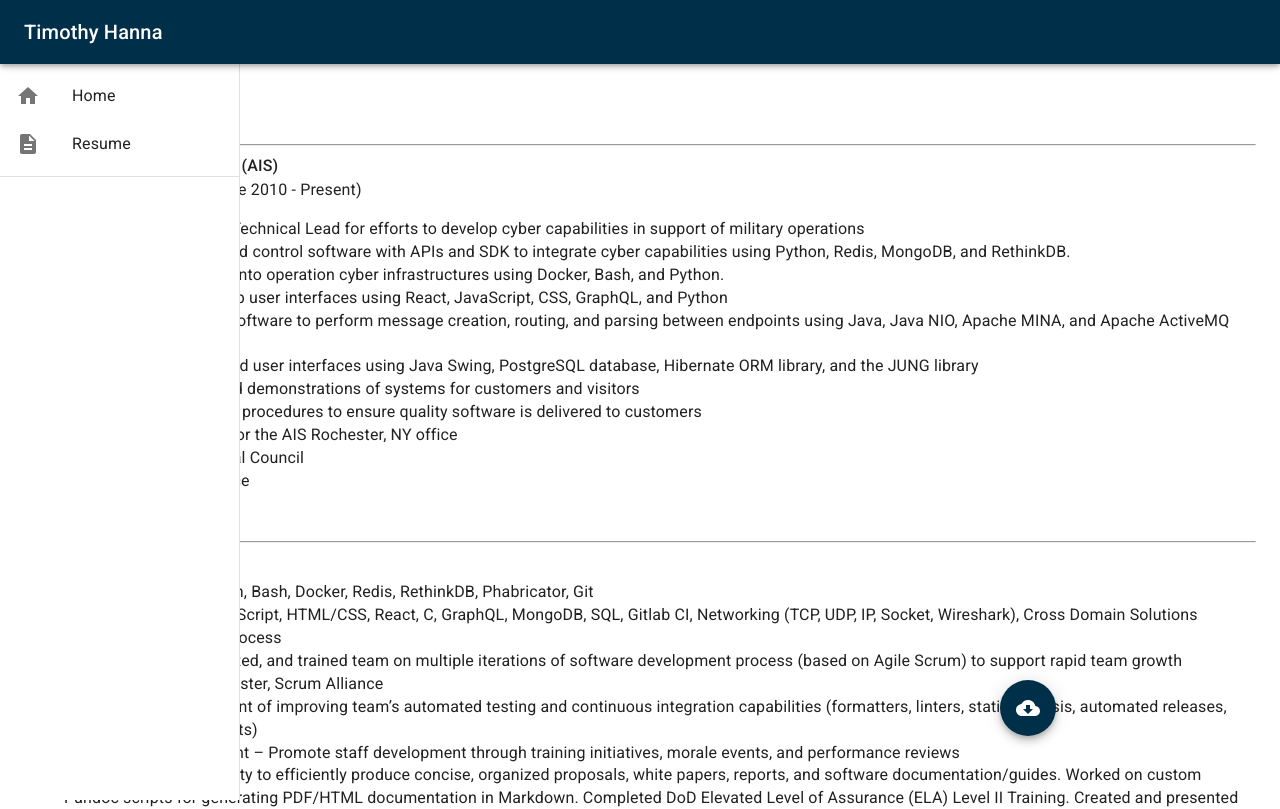
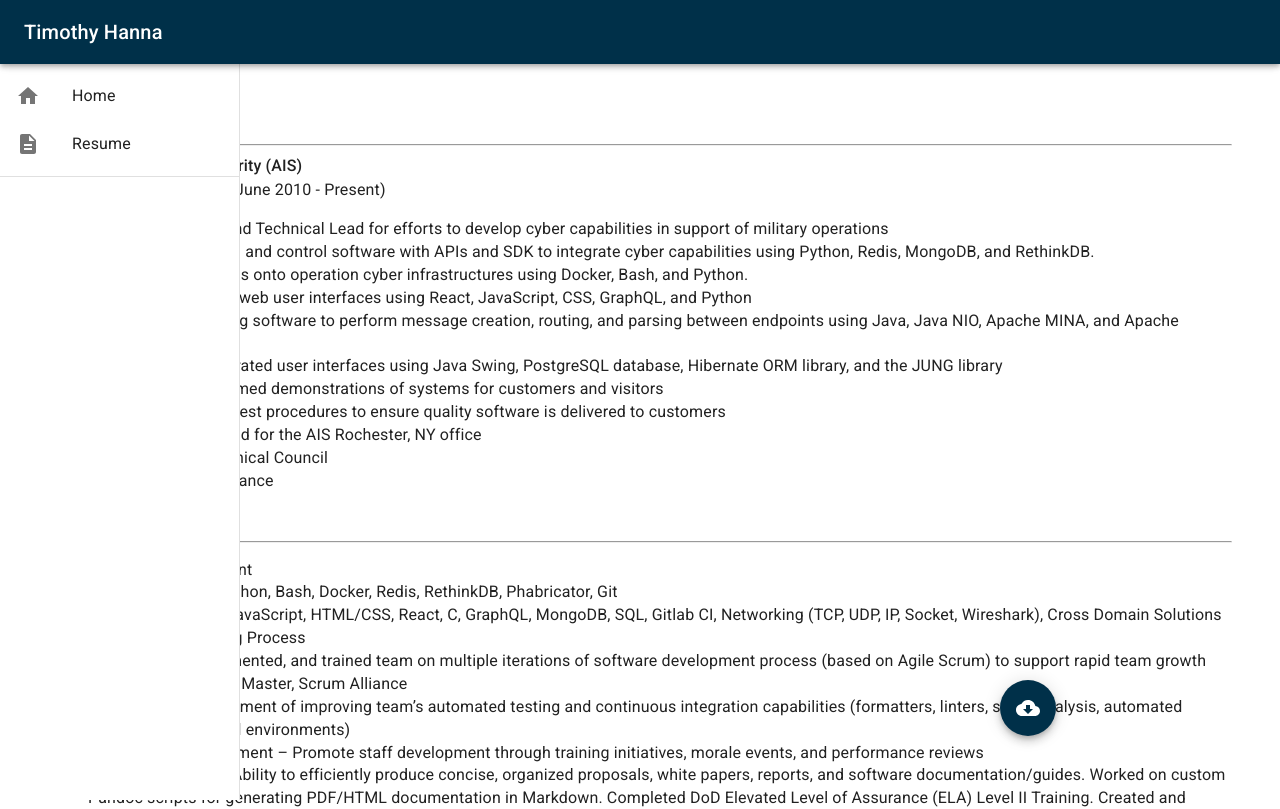
Before and after one commit to hannatr/hanna-website, a Next.js app: page /about in a window 1280 px wide. Shown: the top 809 px of the page. Built offline with nearby package versions, Linux system fonts and the light colour scheme.

Commit message:
Netlify install

```diff
--- a/package.json
+++ b/package.json
@@ -16,11 +16,13 @@
     "react-dom": "17.0.1"
   },
   "devDependencies": {
+    "@netlify/plugin-nextjs": "^1.1.0",
     "eslint": "^7.18.0",
     "eslint-config-airbnb": "^18.2.1",
     "eslint-plugin-import": "^2.22.1",
     "eslint-plugin-jsx-a11y": "^6.4.1",
     "eslint-plugin-react": "^7.22.0",
-    "eslint-plugin-react-hooks": "^4.2.0"
+    "eslint-plugin-react-hooks": "^4.2.0",
+    "netlify-cli": "^3.4.6"
   }
 }
--- a/pages/about.jsx
+++ b/pages/about.jsx
@@ -29,11 +29,14 @@
 
   return (
     <Layout>
+      <Container>
         <Box className={classes.resume}>
           <Container>
             <Typography className={classes.resumeBold}>EMPLOYMENT</Typography>
             <hr />
-          <Typography className={classes.resumeBold}>Assured Information Security (AIS)</Typography>
+            <Typography className={classes.resumeBold}>
+              Assured Information Security (AIS)
+            </Typography>
             <Typography>Rome, NY, Rochester, NY (June 2010 - Present)</Typography>
             <ul>
               <li>
@@ -144,6 +147,7 @@
             </Fab>
           </a>
         </Tooltip>
+      </Container>
     </Layout>
   );
 }
```
Also changed, not shown: 2 other files (tests, documents, lock files or other folders). Lines whose indentation alone changed are shown as unchanged.
